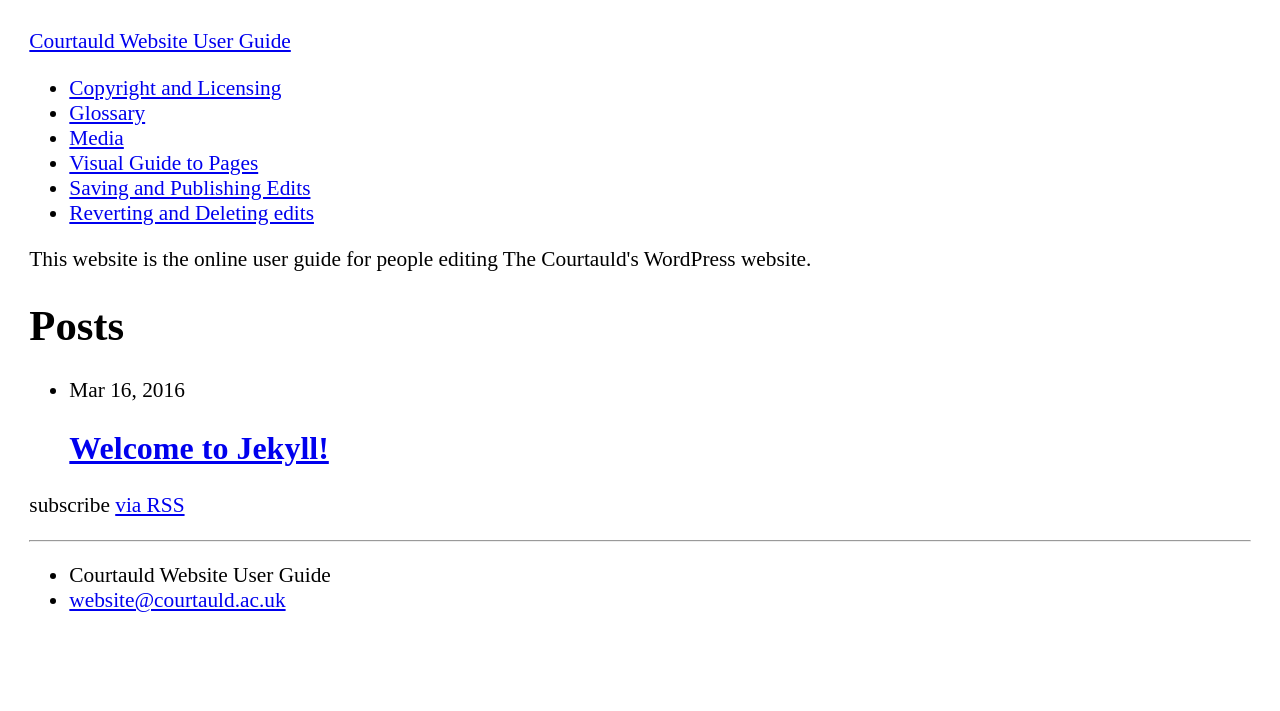
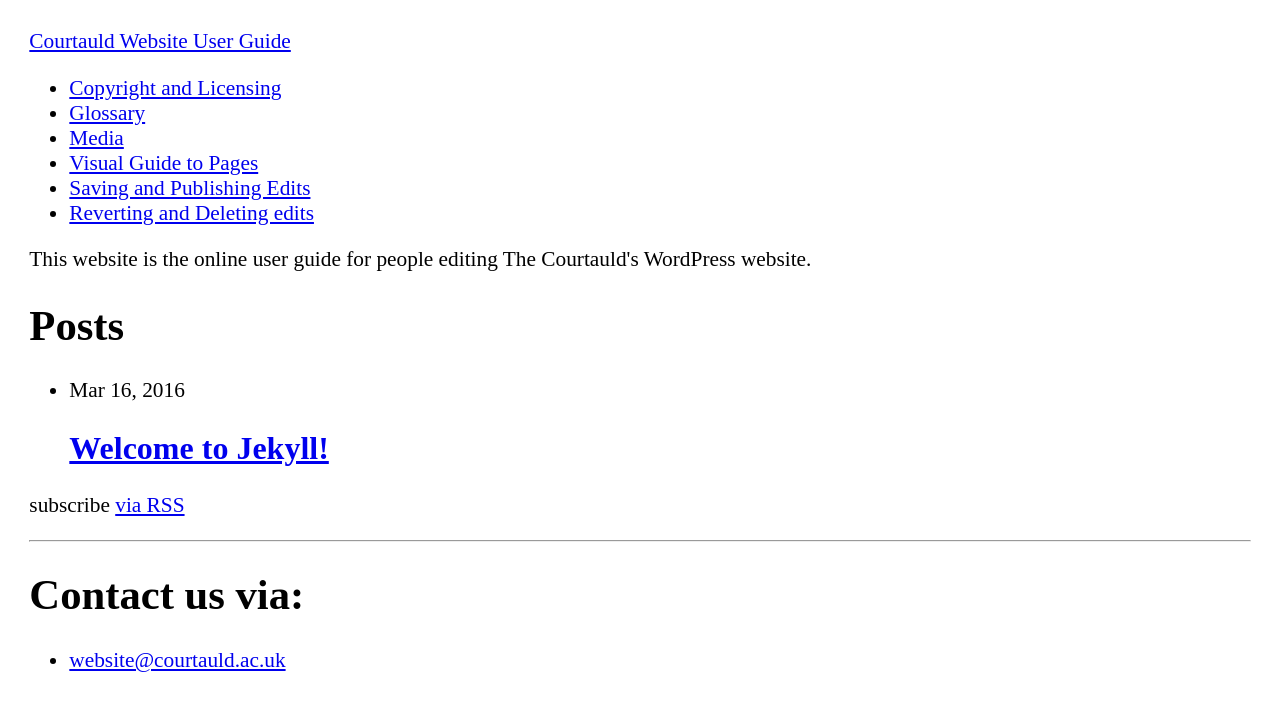
Before and after one commit to Courtauld/guide, a Jekyll site: the page built from index.html, in a window 1280 px wide. Shown: the top 711 px of the page. Built offline with Jekyll 4.4.1, drawn with Linux system fonts in a browser that asks for light colours.

Commit message:
add info for contact

```diff
--- a/_includes/footer.html
+++ b/_includes/footer.html
@@ -3,8 +3,8 @@
   <div class="wrapper">
     <div class="footer-col-wrapper">
       <div class="footer-col footer-col-1">
+		  <h1>Contact us via:</h1>
         <ul class="contact-list">
-          <li>{{ site.title }}</li>
           <li><a href="mailto:{{ site.email }}">{{ site.email }}</a></li>
         </ul>
       </div>
```
